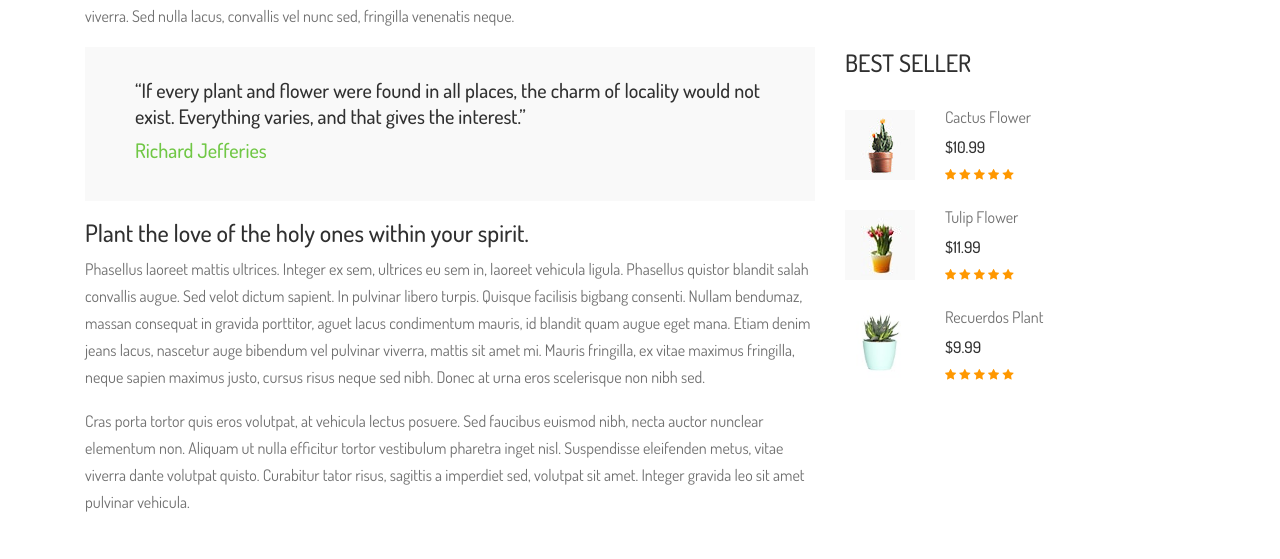
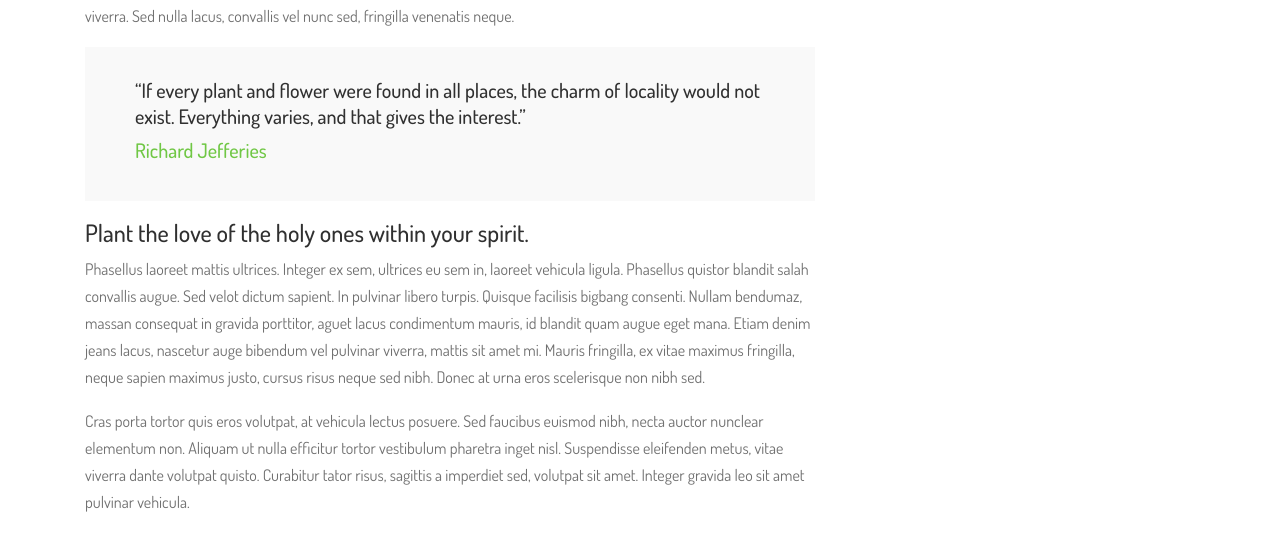
Before and after one commit to KikiAbdullah/aura-biology-web, a plain HTML site: page single-post.html in a window 1280 px wide. Shown: the part 1560-2119 px from the top of the page. Drawn offline with Linux system fonts and the light colour scheme; files whose address does not match are found by name.

Commit message:
update 13apr2021

```diff
--- a/single-post.html
+++ b/single-post.html
@@ -469,69 +469,6 @@
                                 <li><a href="#">GARDEN DESIGN</a></li>
                             </ol>
                         </div>
-
-                        <!-- ##### Single Widget Area ##### -->
-                        <div class="single-widget-area">
-                            <!-- Title -->
-                            <div class="widget-title">
-                                <h4>BEST SELLER</h4>
-                            </div>
-
-                            <!-- Single Best Seller Products -->
-                            <div class="single-best-seller-product d-flex align-items-center">
-                                <div class="product-thumbnail">
-                                    <a href="shop-details.html"><img src="img/bg-img/4.jpg" alt=""></a>
-                                </div>
-                                <div class="product-info">
-                                    <a href="shop-details.html">Cactus Flower</a>
-                                    <p>$10.99</p>
-                                    <div class="ratings">
-                                        <i class="fa fa-star"></i>
-                                        <i class="fa fa-star"></i>
-                                        <i class="fa fa-star"></i>
-                                        <i class="fa fa-star"></i>
-                                        <i class="fa fa-star"></i>
-                                    </div>
-                                </div>
-                            </div>
-
-                            <!-- Single Best Seller Products -->
-                            <div class="single-best-seller-product d-flex align-items-center">
-                                <div class="product-thumbnail">
-                                    <a href="shop-details.html"><img src="img/bg-img/5.jpg" alt=""></a>
-                                </div>
-                                <div class="product-info">
-                                    <a href="shop-details.html">Tulip Flower</a>
-                                    <p>$11.99</p>
-                                    <div class="ratings">
-                                        <i class="fa fa-star"></i>
-                                        <i class="fa fa-star"></i>
-                                        <i class="fa fa-star"></i>
-                                        <i class="fa fa-star"></i>
-                                        <i class="fa fa-star"></i>
-                                    </div>
-                                </div>
-                            </div>
-
-                            <!-- Single Best Seller Products -->
-                            <div class="single-best-seller-product d-flex align-items-center">
-                                <div class="product-thumbnail">
-                                    <a href="shop-details.html"><img src="img/bg-img/34.jpg" alt=""></a>
-                                </div>
-                                <div class="product-info">
-                                    <a href="shop-details.html">Recuerdos Plant</a>
-                                    <p>$9.99</p>
-                                    <div class="ratings">
-                                        <i class="fa fa-star"></i>
-                                        <i class="fa fa-star"></i>
-                                        <i class="fa fa-star"></i>
-                                        <i class="fa fa-star"></i>
-                                        <i class="fa fa-star"></i>
-                                    </div>
-                                </div>
-                            </div>
-
-                        </div>
                     </div>
                 </div>
             </div>
```
